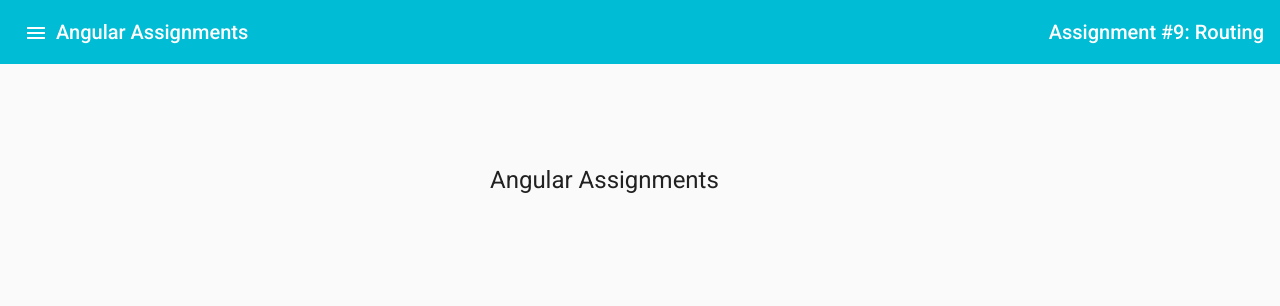
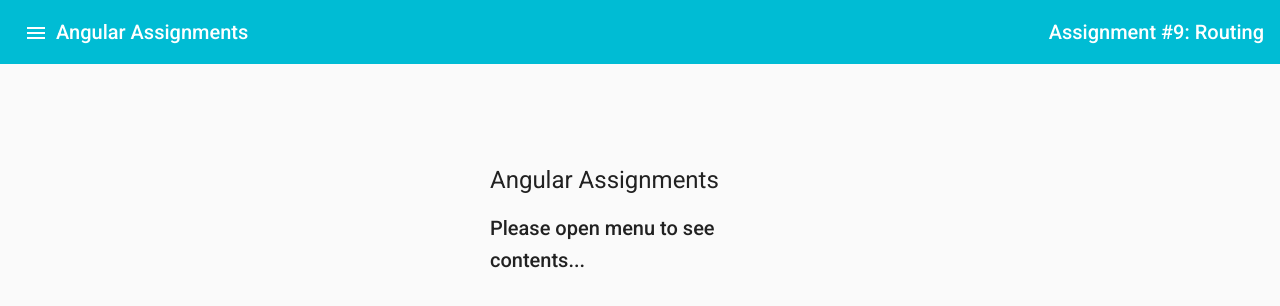
Before and after one commit to Ibrahim-Torabek/Angular-Assignment, an Angular app: page / in a window 1280 px wide. Shown: the top 306 px of the page. Built offline with nearby package versions, Linux system fonts and the light colour scheme; what angular-in-memory-web-api would draw is missing.

Commit message:
Prompt to open menu

```diff
--- a/src/app/dashboard/dashboard.component.html
+++ b/src/app/dashboard/dashboard.component.html
@@ -1,3 +1,4 @@
 <div>
   <h1>Angular Assignments</h1>
+  <h2>Please open menu to see contents...</h2>
 </div>
```
